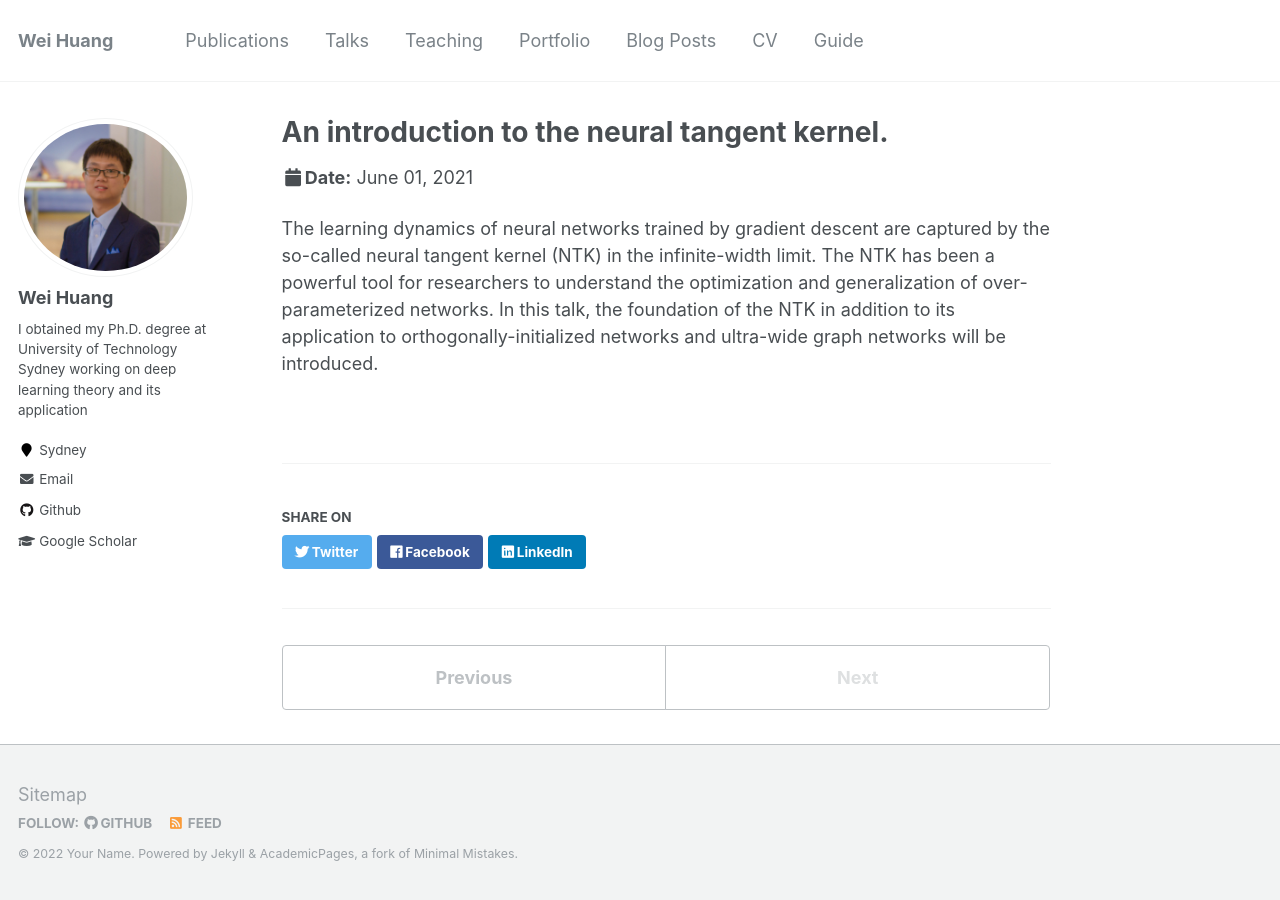
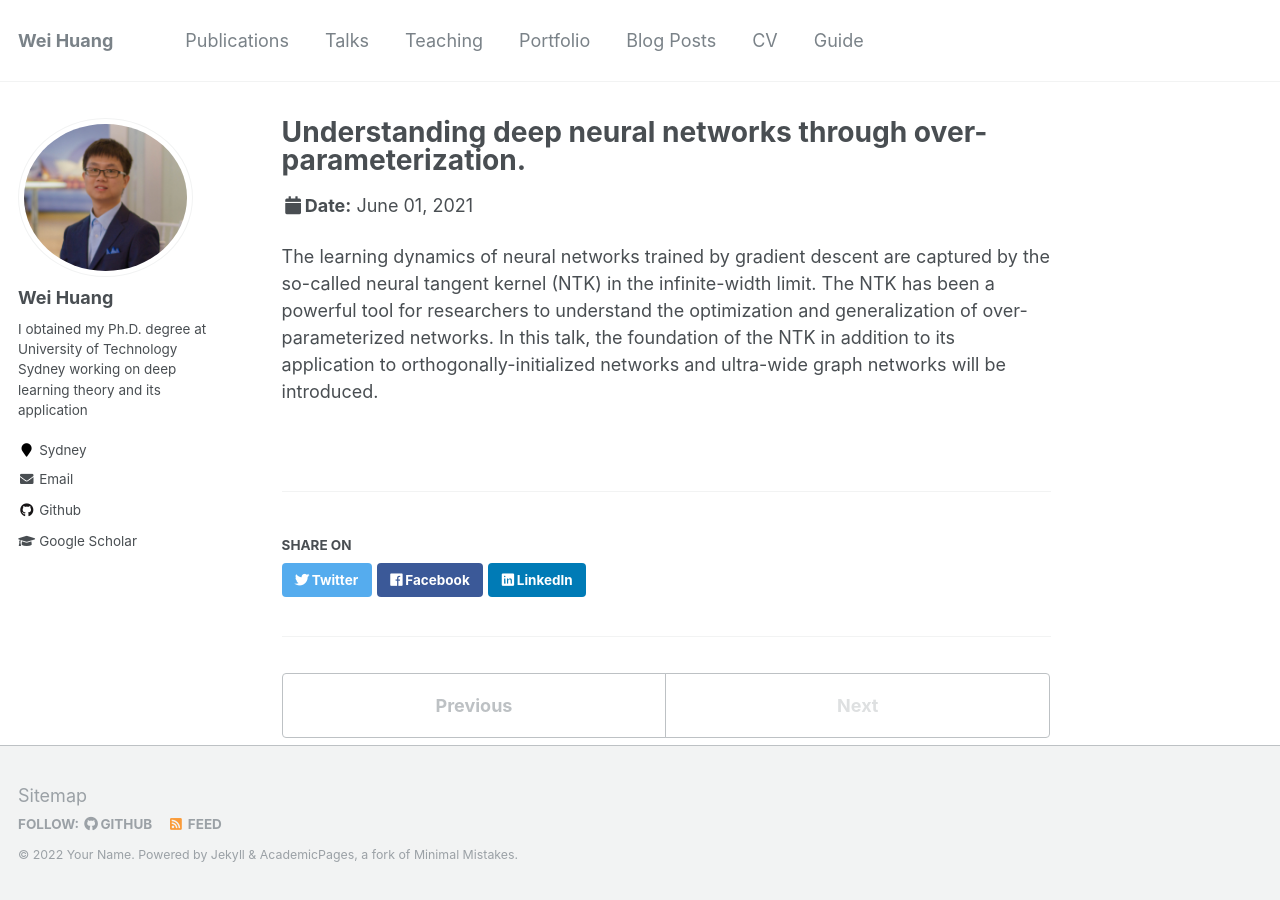
Before and after one commit to WeiHuang05/Weihuang05.github.io, a Jekyll site: the page built from _talks/2014-02-01-talk-2.md, in a window 1280 px wide. Built offline with Jekyll 4.4.1, drawn with Linux system fonts in a browser that asks for light colours.

Commit message:
Update 2014-02-01-talk-2.md

```diff
--- a/_talks/2014-02-01-talk-2.md
+++ b/_talks/2014-02-01-talk-2.md
@@ -1,5 +1,5 @@
 ---
-title: "An introduction to the neural tangent kernel."
+title: "Understanding deep neural networks through over-parameterization."
 collection: talks
 type: "Talk"
 permalink: /talks/2021-06-01-talk-2
```
